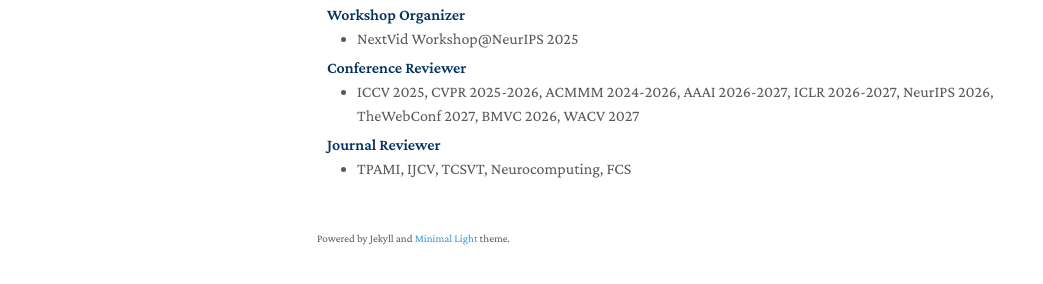
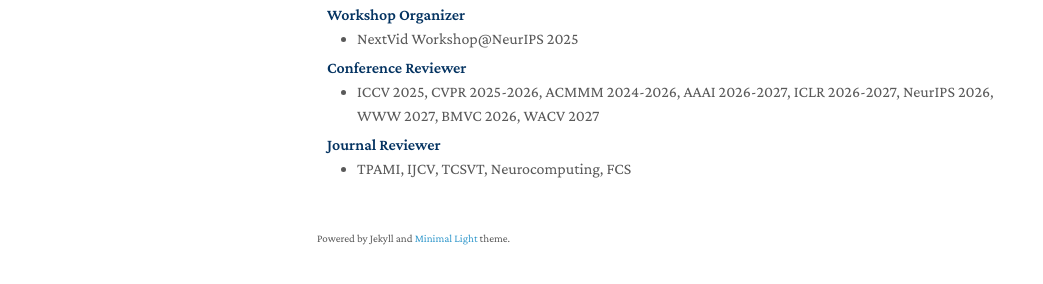
Before and after one commit to yongliang-wu/yongliang-wu.github.io, a Jekyll site: the page built from index.md, in a window 1280 px wide and 900 px high, scrolled down 1083 px. Shown: the part 581-865 px from the top of the window, without its empty margins (123-1166 px from the left). Built offline with Jekyll 4.4.1, drawn with Linux system fonts in a browser that asks for light colours; nearby versions of some CDN libraries; a style sheet for code colours, icons or effects is not loaded; our own code applies the rules of GitHub Pages for plain Markdown files.

Commit message:
docs: use WWW abbreviation in reviewer services

```diff
--- a/_includes/services.md
+++ b/_includes/services.md
@@ -7,7 +7,7 @@
 <h4 style="margin:0 10px 0;">Conference Reviewer</h4>
 
 <ul style="margin:0 0 5px;">
-  <li><autocolor>ICCV 2025, CVPR 2025-2026, ACMMM 2024-2026, AAAI 2026-2027, ICLR 2026-2027, NeurIPS 2026, TheWebConf 2027, BMVC 2026, WACV 2027</autocolor></li>
+  <li><autocolor>ICCV 2025, CVPR 2025-2026, ACMMM 2024-2026, AAAI 2026-2027, ICLR 2026-2027, NeurIPS 2026, WWW 2027, BMVC 2026, WACV 2027</autocolor></li>
 </ul>
 
 <h4 style="margin:0 10px 0;">Journal Reviewer</h4>
```
